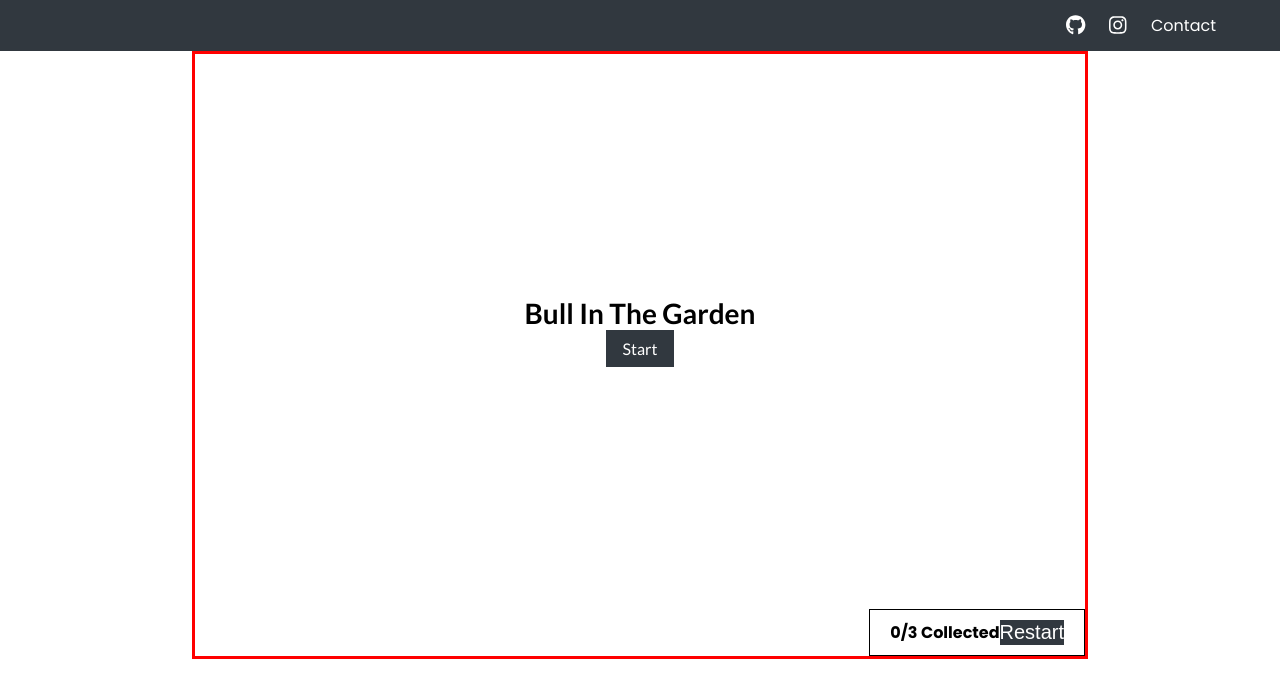
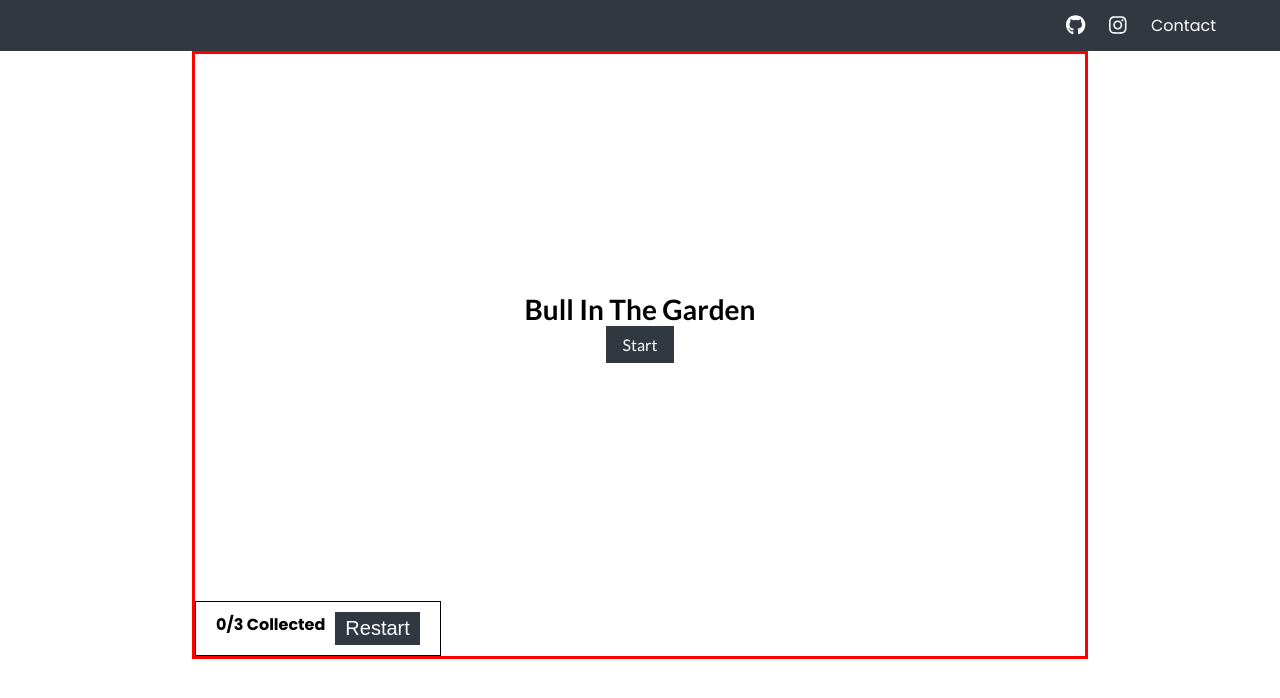
Before and after one commit to christopher-coyne/zahir-next, a Next.js app: page /games/bull-in-the-garden in a window 1280 px wide. Shown: the top 698 px of the page. Built offline with nearby package versions, Linux system fonts and the light colour scheme.

Commit message:
replay button added

```diff
--- a/components/BullInTheGarden/ControlPanel/ControlPanel.module.css
+++ b/components/BullInTheGarden/ControlPanel/ControlPanel.module.css
@@ -1,14 +1,12 @@
-.container {
-  display: flex;
-  justify-content: flex-end;
-}
-
 .controlPanel {
   border: 1px solid black;
   display: flex;
+  gap: 10px;
   padding: 10px 20px;
+  align-self: flex-start;
 }
 
 .btn {
   font-size: 20px;
+  padding: 5px 10px;
 }
--- a/components/BullInTheGarden/ControlPanel/ControlPanel.tsx
+++ b/components/BullInTheGarden/ControlPanel/ControlPanel.tsx
@@ -3,15 +3,25 @@ import { useContext } from "react";
 import styles from "./ControlPanel.module.css";
 import { PlayerContext } from "components/Games/Player";
 import { RoomsContext } from "components/Games/Rooms";
+import { initialRooms } from "components/BullInTheGarden/initalRooms";
 
 export function ControlPanel() {
-  const { inventory } = useContext(PlayerContext);
+  const { inventory, setCurrentRoom, setInventory, setRoomHistory } =
+    useContext(PlayerContext);
+  const { setRooms } = useContext(RoomsContext);
+
+  const restart = () => {
+    setRoomHistory([]);
+    setInventory([]);
+    setCurrentRoom("");
+    setRooms(initialRooms);
+  };
   return (
-    <div className={styles.container}>
-      <div className={styles.controlPanel}>
-        <h4>{inventory.length}/3 Collected</h4>
-        <button className={`btn--dark ${styles.btn}`}>Restart</button>
-      </div>
+    <div className={styles.controlPanel}>
+      <h4>{inventory.length}/3 Collected</h4>
+      <button className={`btn--dark ${styles.btn}`} onClick={() => restart()}>
+        Restart
+      </button>
     </div>
   );
 }
```
Also changed, not shown: components/BullInTheGarden/GameRoom/Rooms/Ending/Ending.tsx (+21 -1 lines).
